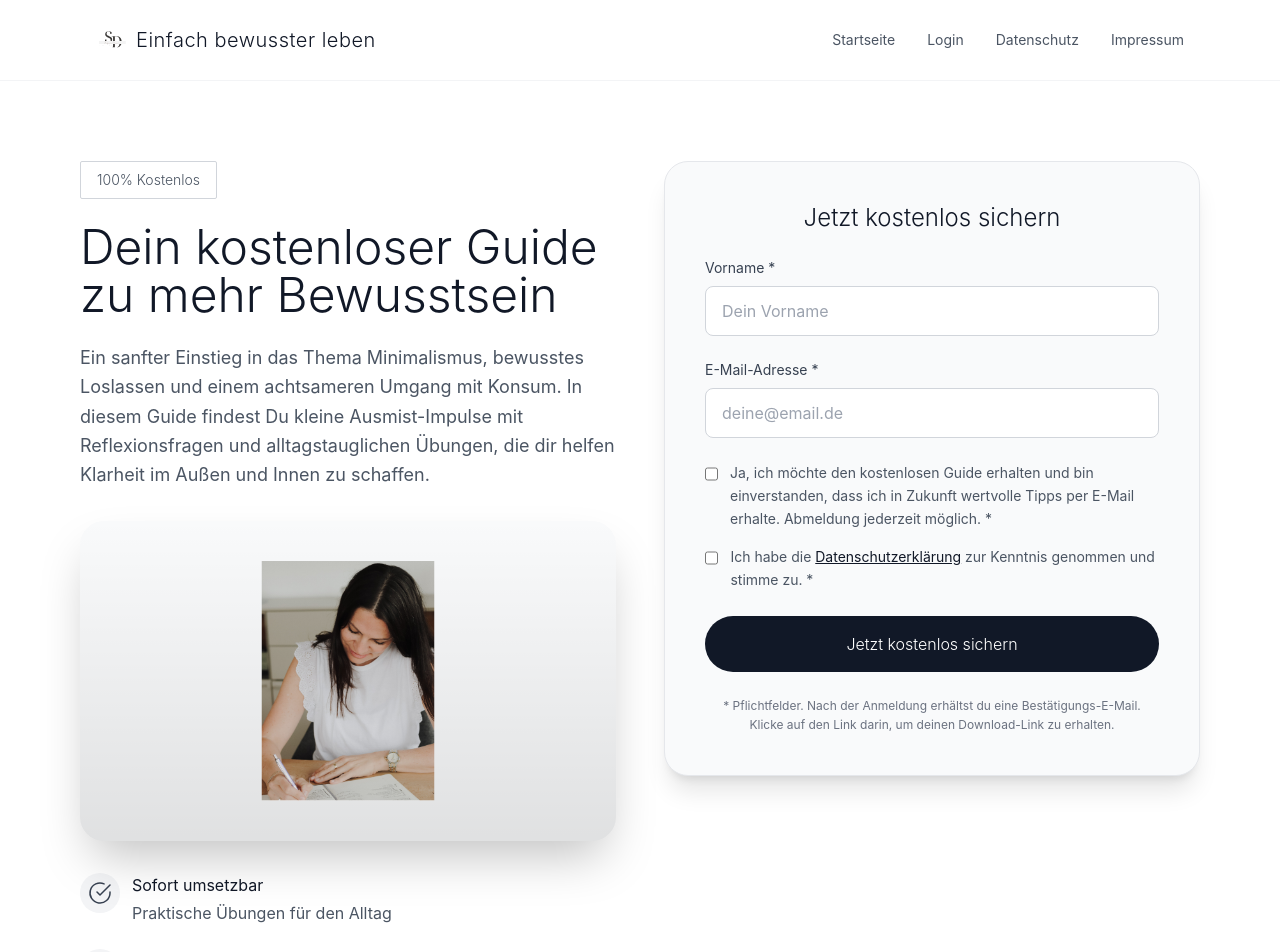
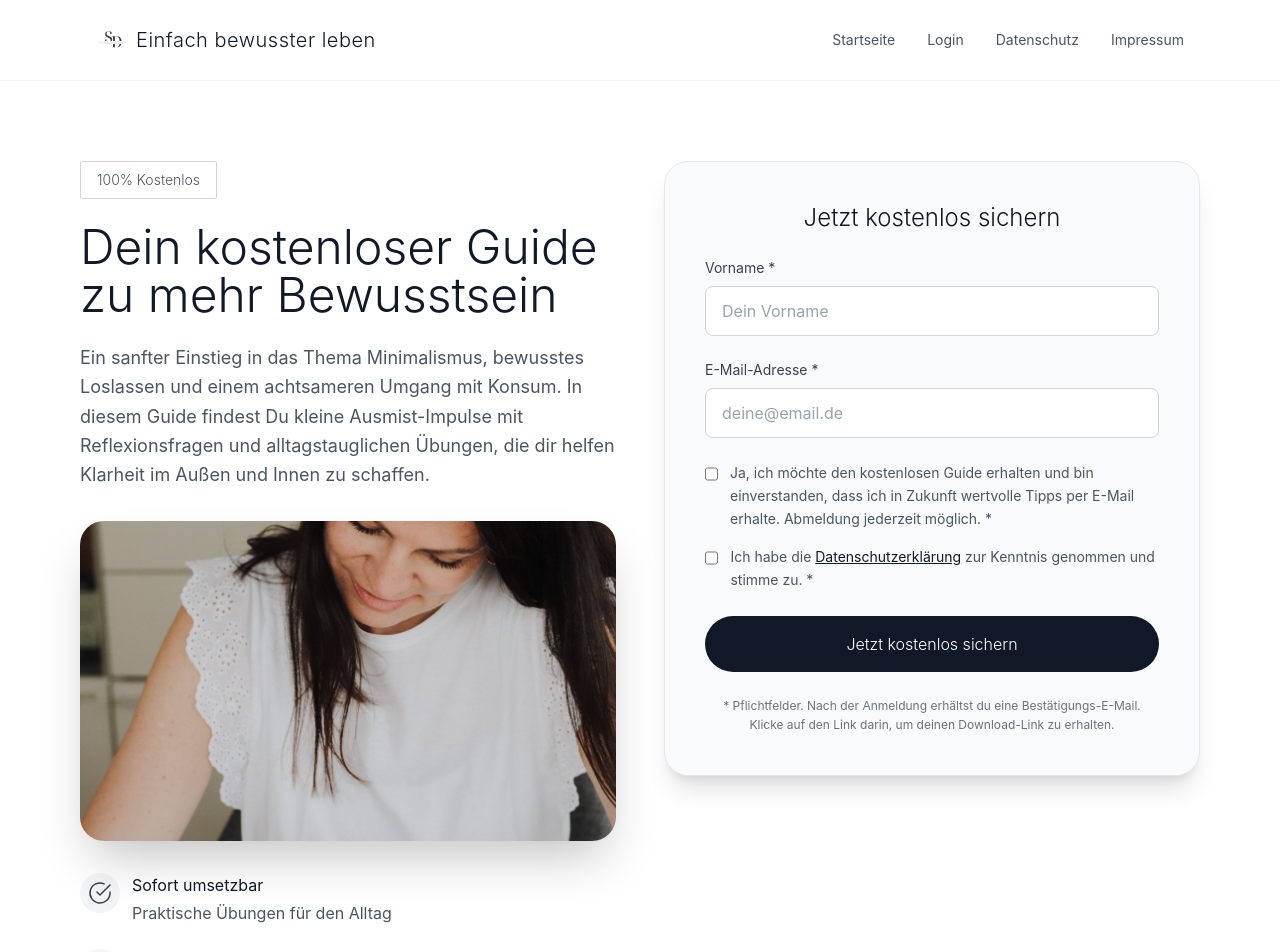
Before and after one commit to eazybusiness/CRM-Funnel-Prototype, a Next.js app: page /freebie in a window 1280 px wide. Shown: the top 952 px of the page. Built offline with nearby package versions, Linux system fonts and the light colour scheme.

Commit message:
Revert freebie image to cropped horizontal look
- Restore object-cover styling on freebie hero image
- Update task logs

```diff
--- a/pages/freebie.js
+++ b/pages/freebie.js
@@ -269,13 +269,12 @@ export default function Freebie() {
               </p>
 
               {/* Image */}
-              <div className="relative h-64 md:h-80 rounded-3xl overflow-hidden mb-8 shadow-2xl bg-gray-50">
+              <div className="relative h-64 md:h-80 rounded-3xl overflow-hidden mb-8 shadow-2xl">
                 <Image
                   src="/stefanie.jpg"
                   alt="Stefanie - Minimalismus und Achtsamkeit"
                   fill
-                  className="object-contain scale-75"
-                  style={{ objectPosition: 'center' }}
+                  className="object-cover"
                 />
                 <div className="absolute inset-0 bg-gradient-to-t from-black/10 to-transparent"></div>
               </div>
```
Also changed, not shown: 3 other files (tests, documents, lock files or other folders).
